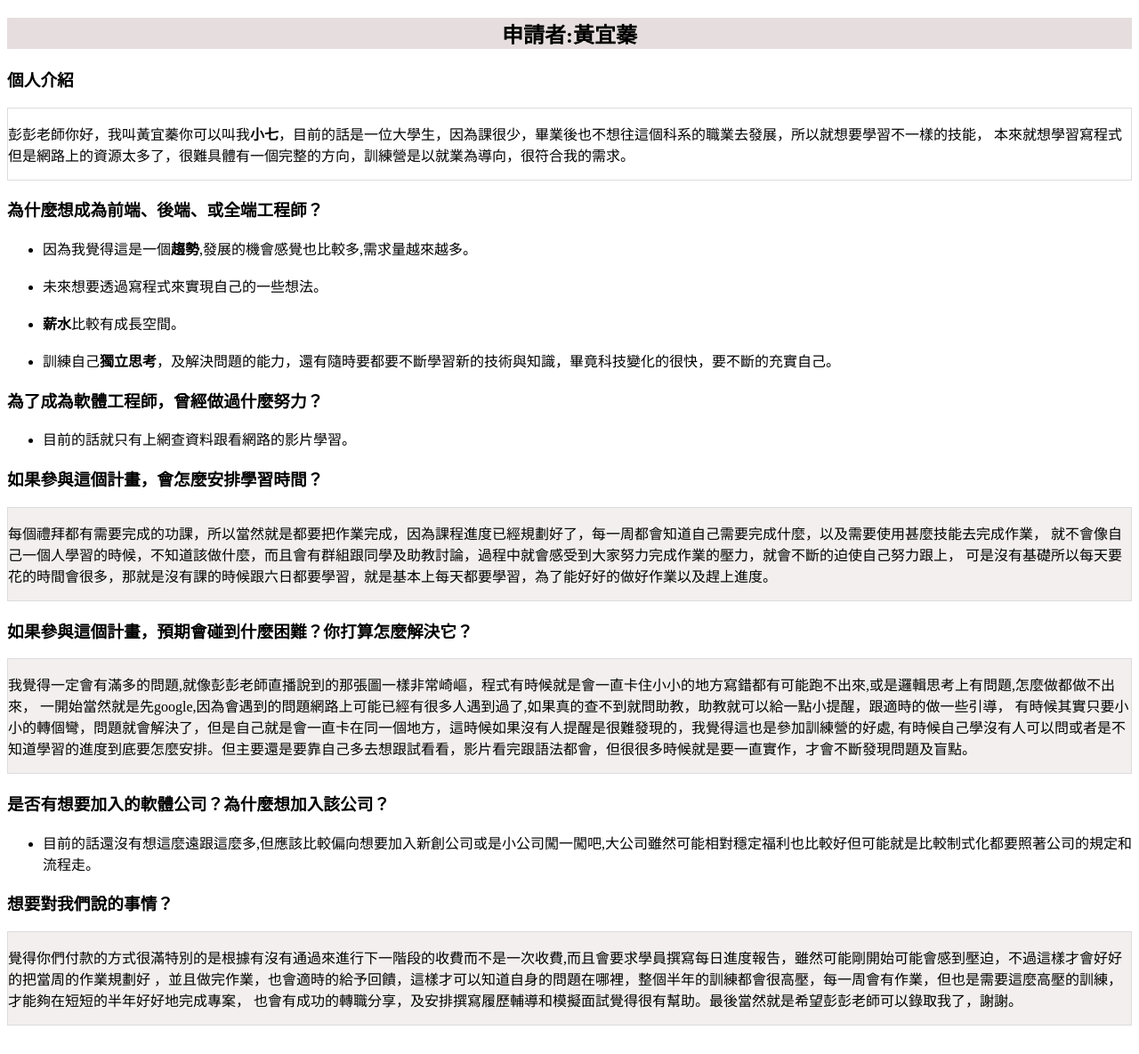
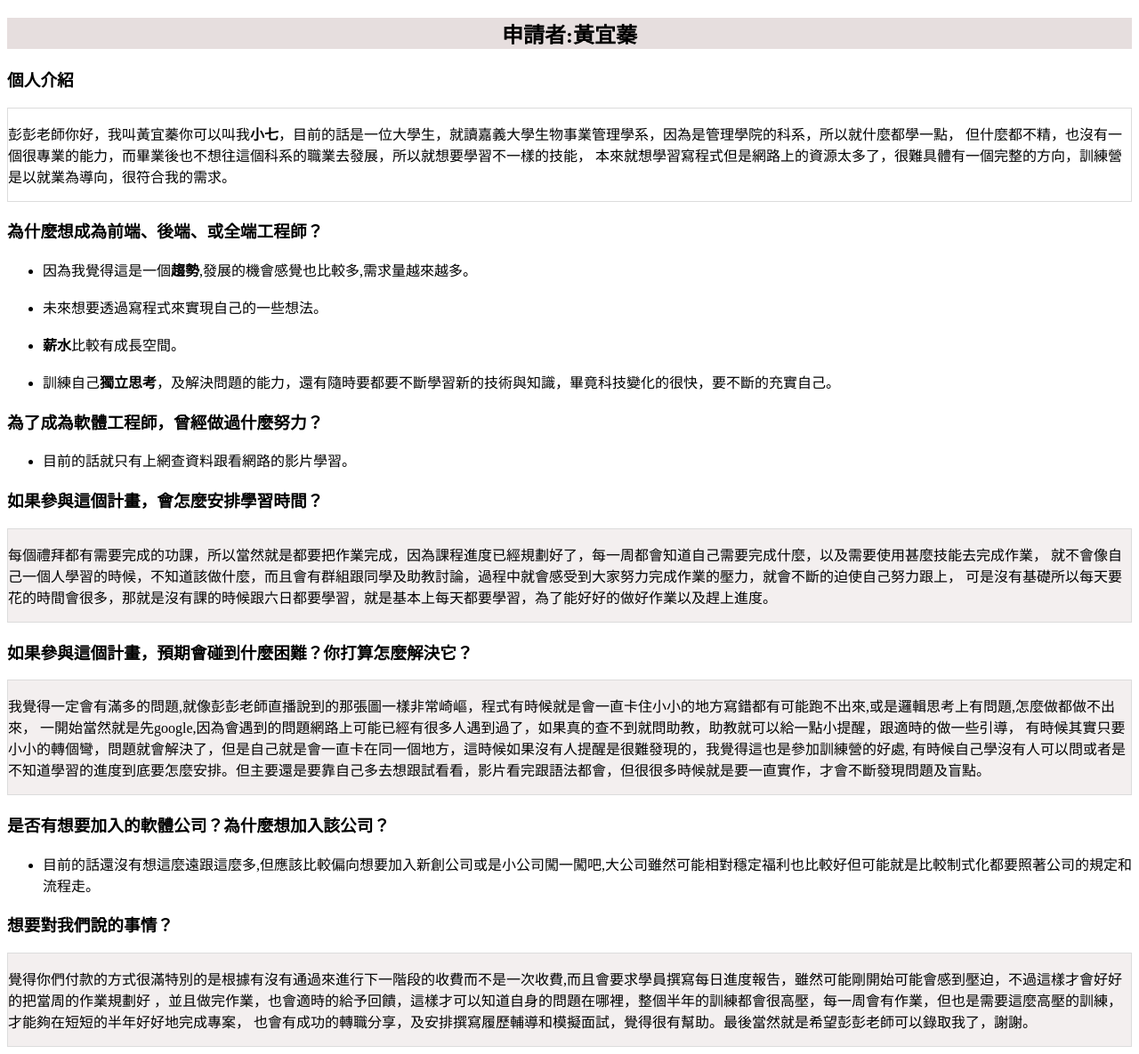
Before and after one commit to yichenhua/page, a plain HTML site: page index.html in a window 1280 px wide. Shown: the whole page at 89% size. Before the commit the page ends 1161 px from the top, so only its background shows below. Drawn offline with Linux system fonts and the light colour scheme.

Commit message:
Add files via upload

```diff
--- a/index.html
+++ b/index.html
@@ -8,7 +8,8 @@
         <h2 style="text-align:center;color:black ;background-color:rgb(230, 222, 222)">申請者:黃宜蓁</h2>
         <h3>個人介紹</h3>
         <div style="border:1px solid gainsboro">
-            <p>彭彭老師你好，我叫黃宜蓁你可以叫我<b>小七</b>，目前的話是一位大學生，因為課很少，畢業後也不想往這個科系的職業去發展，所以就想要學習不一樣的技能，
+            <p>彭彭老師你好，我叫黃宜蓁你可以叫我<b>小七</b>，目前的話是一位大學生，就讀嘉義大學生物事業管理學系，因為是管理學院的科系，所以就什麼都學一點，
+                但什麼都不精，也沒有一個很專業的能力，而畢業後也不想往這個科系的職業去發展，所以就想要學習不一樣的技能，
                 本來就想學習寫程式但是網路上的資源太多了，很難具體有一個完整的方向，訓練營是以就業為導向，很符合我的需求。</p>
         </div>
         <h3>為什麼想成為前端、後端、或全端工程師？</h3>
@@ -36,7 +37,7 @@
         <h3>如果參與這個計畫，預期會碰到什麼困難？你打算怎麼解決它？</h3>
         <div style=" border:1px solid gainsboro;background-color: rgb(243, 239, 239);">
         <p>我覺得一定會有滿多的問題,就像彭彭老師直播說到的那張圖一樣非常崎嶇，程式有時候就是會一直卡住小小的地方寫錯都有可能跑不出來,或是邏輯思考上有問題,怎麼做都做不出來，
-            一開始當然就是先google,因為會遇到的問題網路上可能已經有很多人遇到過了,如果真的查不到就問助教，助教就可以給一點小提醒，跟適時的做一些引導，
+            一開始當然就是先google,因為會遇到的問題網路上可能已經有很多人遇到過了，如果真的查不到就問助教，助教就可以給一點小提醒，跟適時的做一些引導，
             有時候其實只要小小的轉個彎，問題就會解決了，但是自己就是會一直卡在同一個地方，這時候如果沒有人提醒是很難發現的，我覺得這也是參加訓練營的好處,
             有時候自己學沒有人可以問或者是不知道學習的進度到底要怎麼安排。但主要還是要靠自己多去想跟試看看，影片看完跟語法都會，但很很多時候就是要一直實作，才會不斷發現問題及盲點。
         </p>
@@ -49,7 +50,7 @@
         <div style=" border:1px solid gainsboro;background-color: rgb(243, 239, 239);">
             <p>覺得你們付款的方式很滿特別的是根據有沒有通過來進行下一階段的收費而不是一次收費,而且會要求學員撰寫每日進度報告，雖然可能剛開始可能會感到壓迫，不過這樣才會好好的把當周的作業規劃好
                 ，並且做完作業，也會適時的給予回饋，這樣才可以知道自身的問題在哪裡，整個半年的訓練都會很高壓，每一周會有作業，但也是需要這麼高壓的訓練，才能夠在短短的半年好好地完成專案，
-                也會有成功的轉職分享，及安排撰寫履歷輔導和模擬面試覺得很有幫助。最後當然就是希望彭彭老師可以錄取我了，謝謝。
+                也會有成功的轉職分享，及安排撰寫履歷輔導和模擬面試，覺得很有幫助。最後當然就是希望彭彭老師可以錄取我了，謝謝。
             </p>
         </div>
     </body>
```
